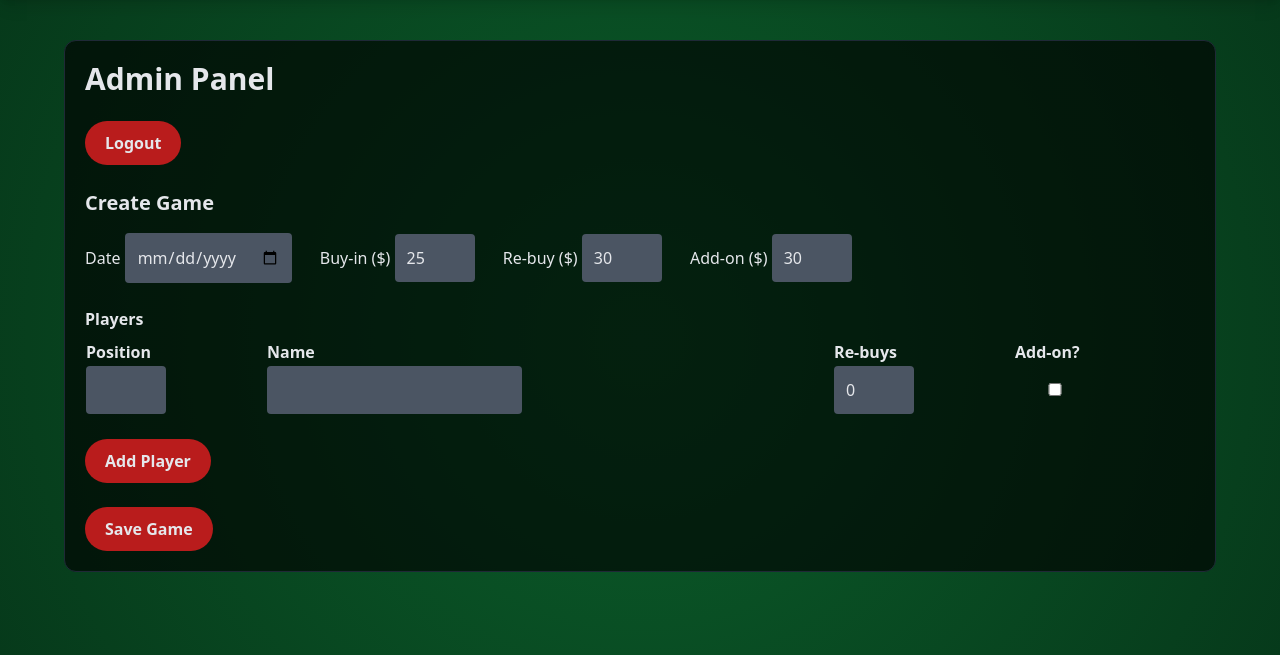
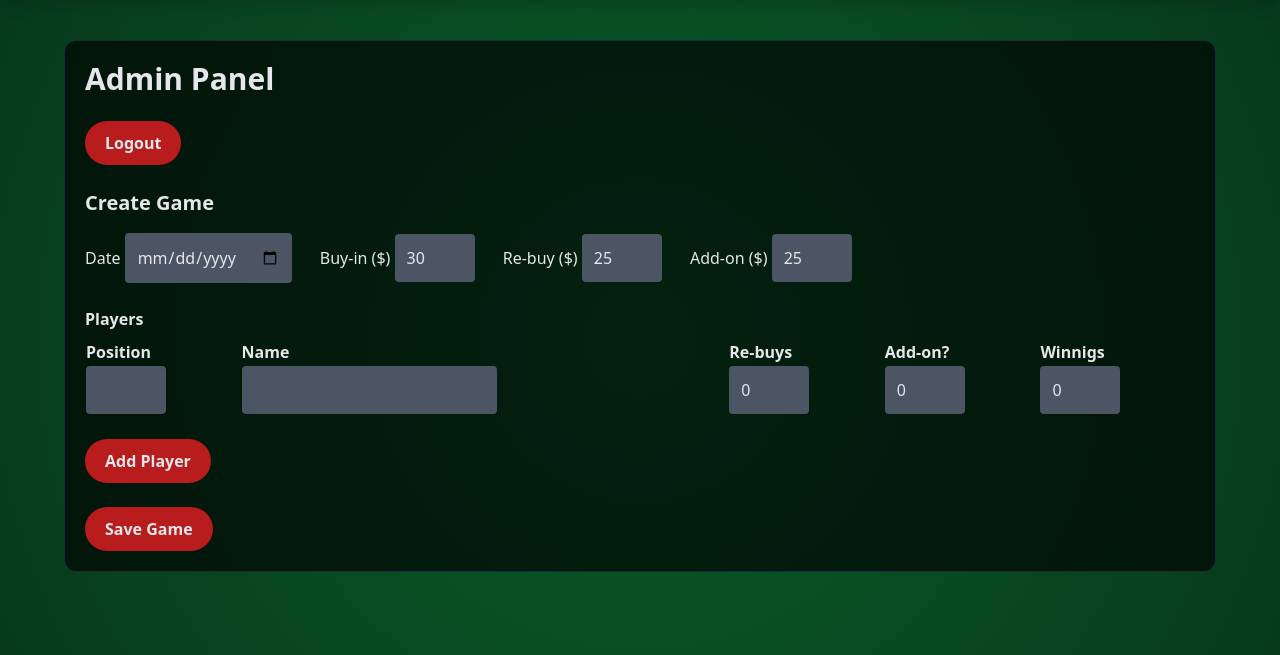
Before and after one commit to sohflp/fastapi-poker, a FastAPI app: template app/templates/admin.html in a window 1280 px wide. Shown: the part 60-715 px from the top of the page. Run offline with FastAPI, Linux system fonts and the light colour scheme; the template is opened without the code that fills it, so the values that code supplies are empty; some libraries are stand-ins or nearby versions.

Commit message:
Add winnings and game values

```diff
--- a/app/models.py
+++ b/app/models.py
@@ -19,3 +19,4 @@ class PlayerGame(SQLModel, table=True):
     position: int | None = None
     rebuys: int = 0
     addons: int = 0
+    winnings: int = 0
--- a/app/routers/pages.py
+++ b/app/routers/pages.py
@@ -32,12 +32,14 @@ def stats(request: Request, period: str | None = None):
                     "games": 0,
                     "buyins": 0,
                     "rebuys": 0,
-                    "addons": 0
+                    "addons": 0,
+                    "winnings": 0,
                 }
 
             player_stats[pg.player_name]["games"] += 1
             player_stats[pg.player_name]["rebuys"] += pg.rebuys
             player_stats[pg.player_name]["addons"] += pg.addons
+            player_stats[pg.player_name]["winnings"] += pg.winnings
 
         game_results = []
 
--- a/app/static/js/admin.js
+++ b/app/static/js/admin.js
@@ -13,7 +13,10 @@ function addPlayerRow() {
 <input name="rebuys" type="number" value="0" class="bg-gray-600 p-3 rounded w-20">
 </td>
 <td>
-<input name="addons" type="checkbox" class="bg-gray-600 p-3 rounded w-20">
+<input name="addons" type="number" value="0" class="bg-gray-600 p-3 rounded w-20">
+</td>
+<td>
+<input name="winnings" type="number" value="0" class="bg-gray-600 p-3 rounded w-20" required>
 </td>
 `
 }
--- a/app/templates/admin.html
+++ b/app/templates/admin.html
@@ -15,16 +15,16 @@ Logout
 <form method="post" action="/admin/game">
 
 <label>Date</label>
-<input name="date" type="date" class="bg-gray-600 p-3 rounded mb-6 mr-6">
+<input name="date" type="date" class="bg-gray-600 p-3 rounded mb-6 mr-6" required>
 
 <label>Buy-in ($)</label>
-<input name="date" type="number" value="25" class="bg-gray-600 p-3 rounded mb-6 mr-6 w-20">
+<input name="buyin_value" type="number" value="30" class="bg-gray-600 p-3 rounded mb-6 mr-6 w-20" required>
 
 <label>Re-buy ($)</label>
-<input name="date" type="number" value="30" class="bg-gray-600 p-3 rounded mb-6 mr-6 w-20">
+<input name="rebuy_value" type="number" value="25" class="bg-gray-600 p-3 rounded mb-6 mr-6 w-20" required>
 
 <label>Add-on ($)</label>
-<input name="date" type="number" value="30" class="bg-gray-600 p-3 rounded mb-6 mr-6 w-20">
+<input name="addon_value" type="number" value="25" class="bg-gray-600 p-3 rounded mb-6 mr-6 w-20" required>
 
 <h3 class="font-bold mb-2">Players</h3>
 
@@ -36,6 +36,7 @@ Logout
 <th>Name</th>
 <th>Re-buys</th>
 <th>Add-on?</th>
+<th>Winnigs</th>
 </tr>
 </thead>
 
@@ -44,16 +45,19 @@ Logout
 <tr>
 
 <td>
-<input name="position" type="number" class="bg-gray-600 p-3 rounded w-20">
+<input name="position" type="number" class="bg-gray-600 p-3 rounded w-20" required>
 </td>
 <td>
-<input name="player_name" class="bg-gray-600 p-3 w-100 rounded">
+<input name="player_name" class="bg-gray-600 p-3 w-100 rounded" required>
 </td>
 <td>
-<input name="rebuys" type="number" value="0" class="bg-gray-600 p-3 rounded w-20">
+<input name="rebuys" type="number" value="0" class="bg-gray-600 p-3 rounded w-20" required>
 </td>
 <td>
-<input name="addons" type="checkbox" class="bg-gray-600 p-3 rounded w-20">
+<input name="addons" type="number" value="0" class="bg-gray-600 p-3 rounded w-20" required>
+</td>
+<td>
+<input name="winnings" type="number" value="0" class="bg-gray-600 p-3 rounded w-20" required>
 </td>
 
 </tr>
```
Also changed, not shown: app/routers/admin.py (+13 -7 lines), app/templates/stats.html (+6 -1 lines).
